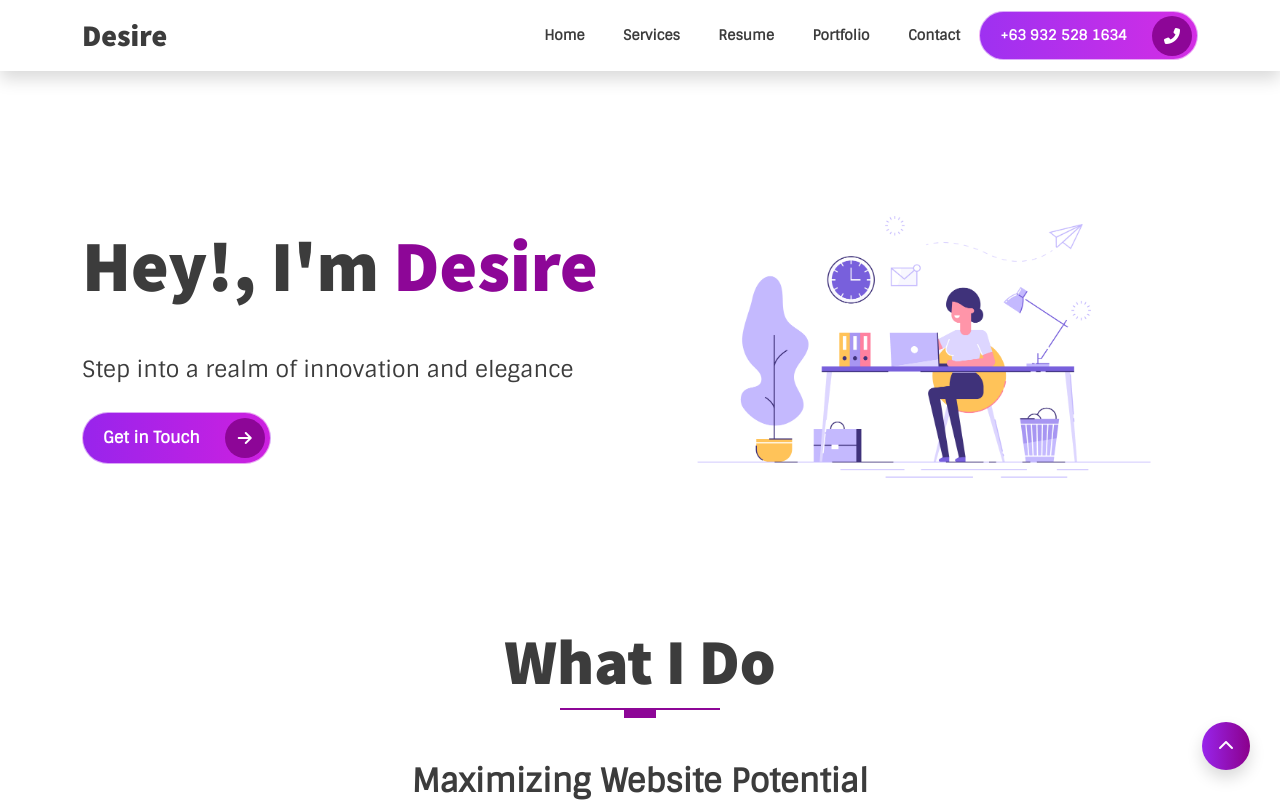
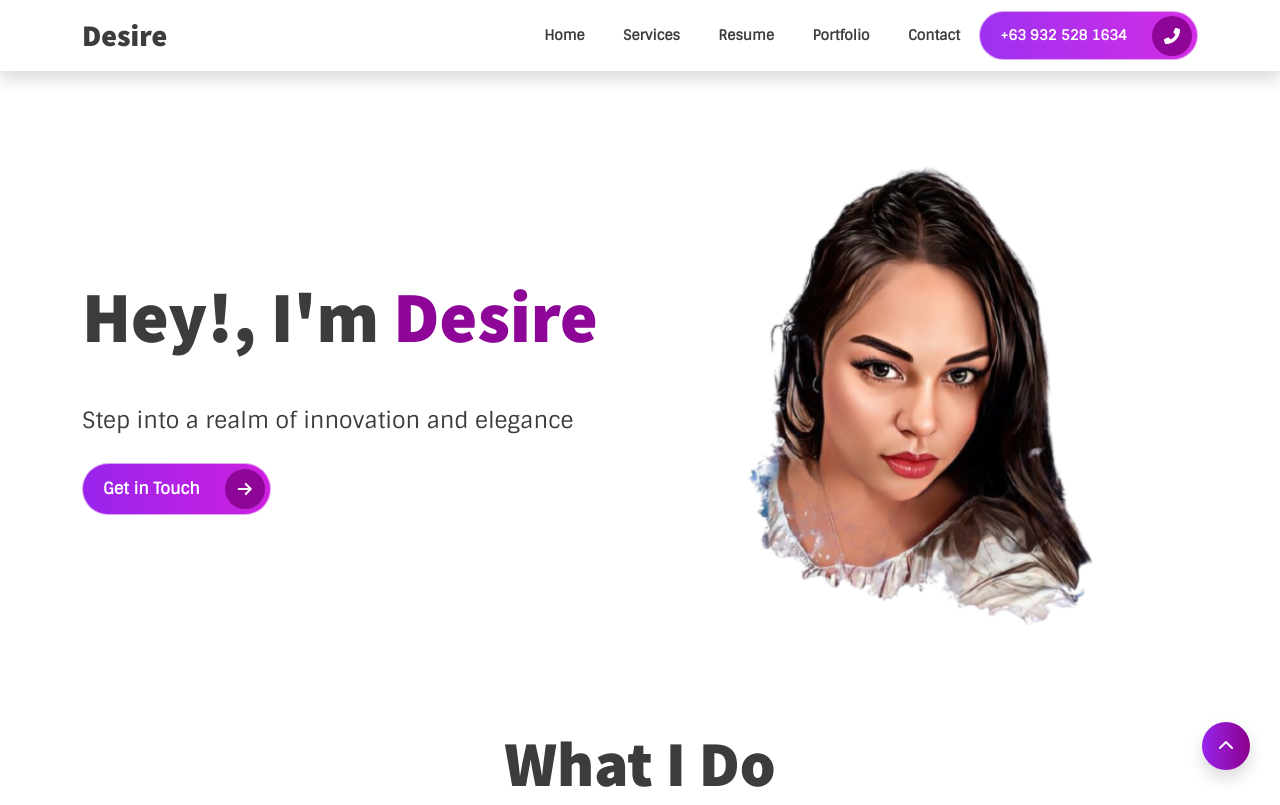
Before and after one commit to desire07/DesireLimetares, a website: page index.html in a window 1280 px wide. Shown: the top 805 px of the page. Drawn offline with Linux system fonts and the light colour scheme.

Commit message:
update hero image
update hero image

```diff
--- a/index.html
+++ b/index.html
@@ -80,9 +80,9 @@
           </button>
         </div>
         <!-- START THE CONTENT FOR THE VIDEO -->
-        <div class="col-md-6 intros text-end">
-          <div class="video-box">
-            <img src="images/web dev 2.png" alt="video illutration" class="img-fluid">
+        <div class="col-md-6 intros text-center">
+          <div>
+            <img src="images/desire 2.png" alt="Desire Limetares" class="img-fluid">
             <!-- <a href="#" class="glightbox position-absolute top-50 start-50 translate-middle">
               <span>
                 <i class="fas fa-play-circle"></i>
```
Also changed, not shown: images/desire 2.png (added), images/desire.png (added).
